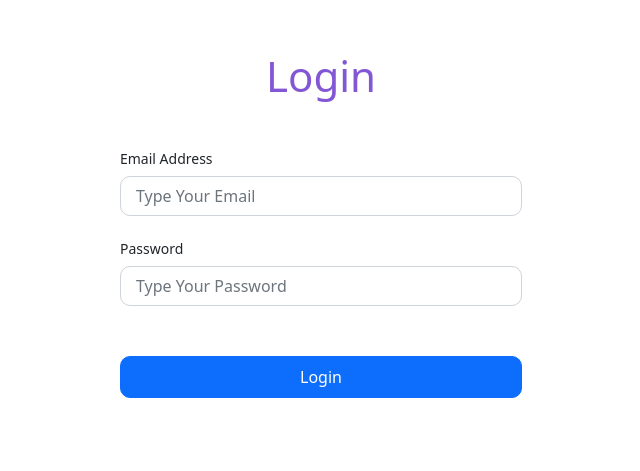
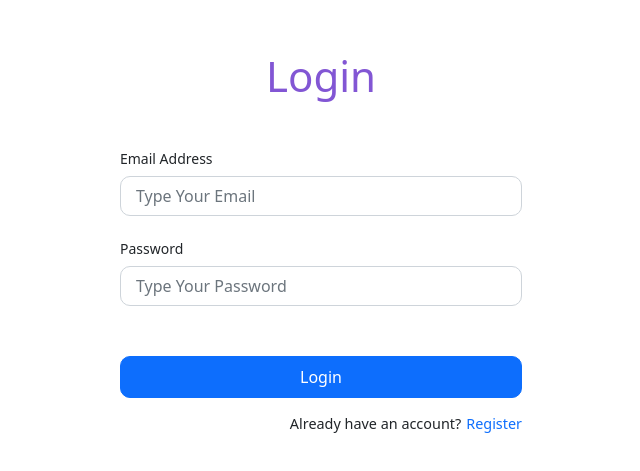
Before and after one commit to kavindyaR/final-year-research, a React (Vite) app in the folder frontend/: page /login in a window 1280 px wide. Shown: the part 109-580 px from the top of the page, without its empty margins (319-959 px from the left). Built offline with nearby package versions, Linux system fonts and the light colour scheme; no server answers.

Commit message:
Fixed an UI issue

```diff
--- a/frontend/src/context/AuthContext.jsx
+++ b/frontend/src/context/AuthContext.jsx
@@ -57,7 +57,6 @@ export const AuthProvider = ({ children }) => {
         email,
         password,
       });
-      console.log("Im here");
       login(email, password); // Auto-login after registration
     } catch (error) {
       console.error("Registration failed", error.response?.data?.message);
--- a/frontend/src/pages/Login/Login.jsx
+++ b/frontend/src/pages/Login/Login.jsx
@@ -5,9 +5,11 @@ import { useAuth } from "../../context/AuthContext";
 import FormButton from "../../components/FormButton";
 import FormInput from "../../components/FormInput";
 import styles from "./Login.module.css";
+import { useNavigate } from "react-router-dom";
 
 const Login = () => {
   const { login } = useAuth();
+  const navigate = useNavigate();
 
   const methods = useForm({
     resolver: zodResolver(loginFormSchema),
@@ -44,6 +46,16 @@ const Login = () => {
             type={"primary"}
             disabled={methods.formState.isSubmitting}
           />
+
+          <div className={styles.regLabel}>
+            Already have an account?{" "}
+            <span
+              className={styles.regBtn}
+              onClick={() => navigate("/register")}
+            >
+              Register
+            </span>
+          </div>
         </form>
       </FormProvider>
     </div>
--- a/frontend/src/pages/Login/Login.module.css
+++ b/frontend/src/pages/Login/Login.module.css
@@ -10,8 +10,29 @@
   margin-bottom: 30px;
 }
 
+.regLabel {
+  display: flex;
+  justify-content: end;
+  font-size: 1.4rem;
+  margin-top: 15px;
+}
+
+.regBtn {
+  padding-left: 5px;
+  cursor: pointer;
+  color: #0d6efd;
+}
+
+.regBtn:hover {
+  text-decoration: underline;
+}
+
 @media screen and (min-width: 1024px) {
   .formWrapper {
     width: 40vw;
   }
+
+  .regLabel {
+    font-size: 1.44rem;
+  }
 }
--- a/frontend/src/pages/Register/Register.jsx
+++ b/frontend/src/pages/Register/Register.jsx
@@ -56,7 +56,7 @@ const Register = () => {
           />
 
           <FormButton
-            label={"Update"}
+            label={"Register"}
             type={"primary"}
             disabled={methods.formState.isSubmitting}
           />
```
